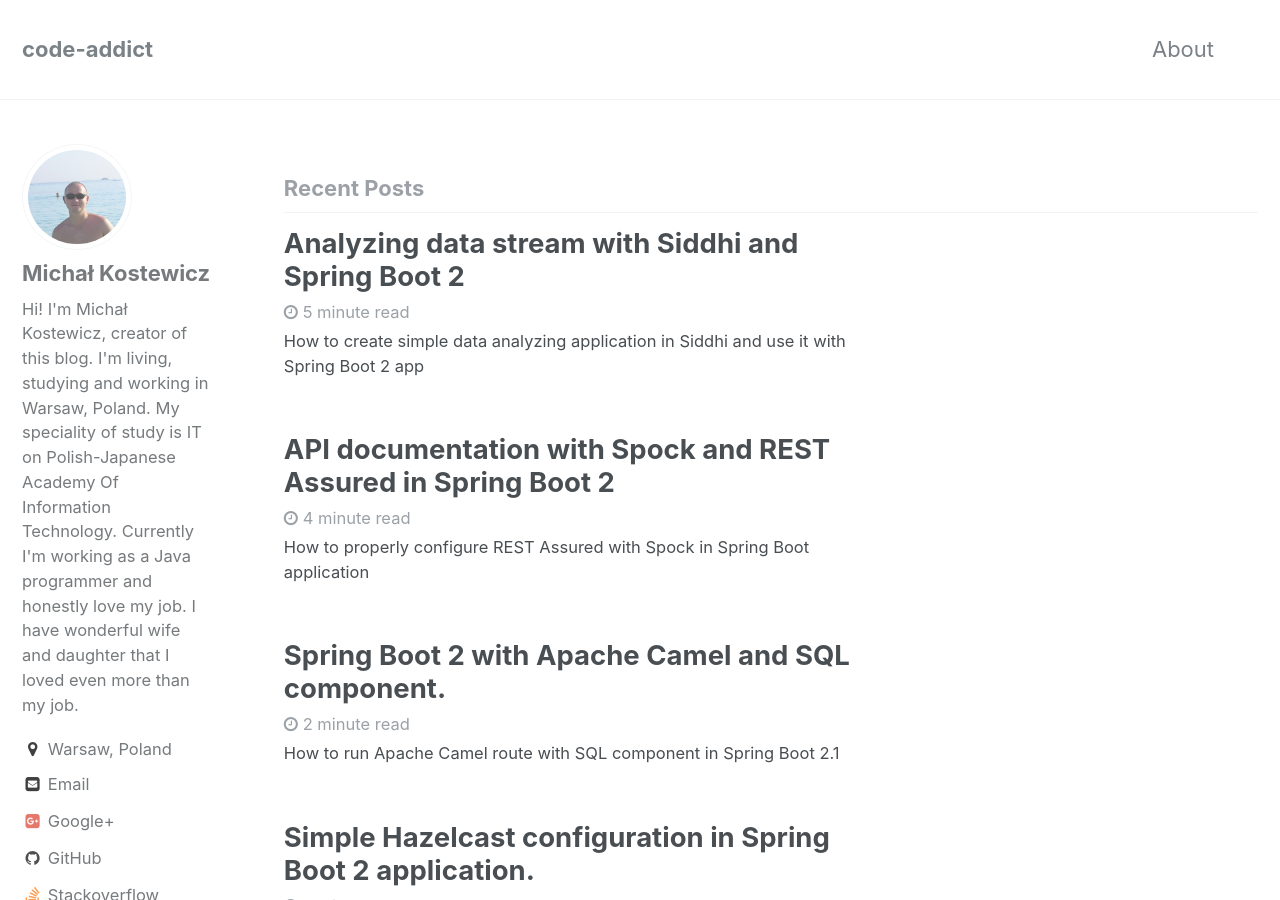
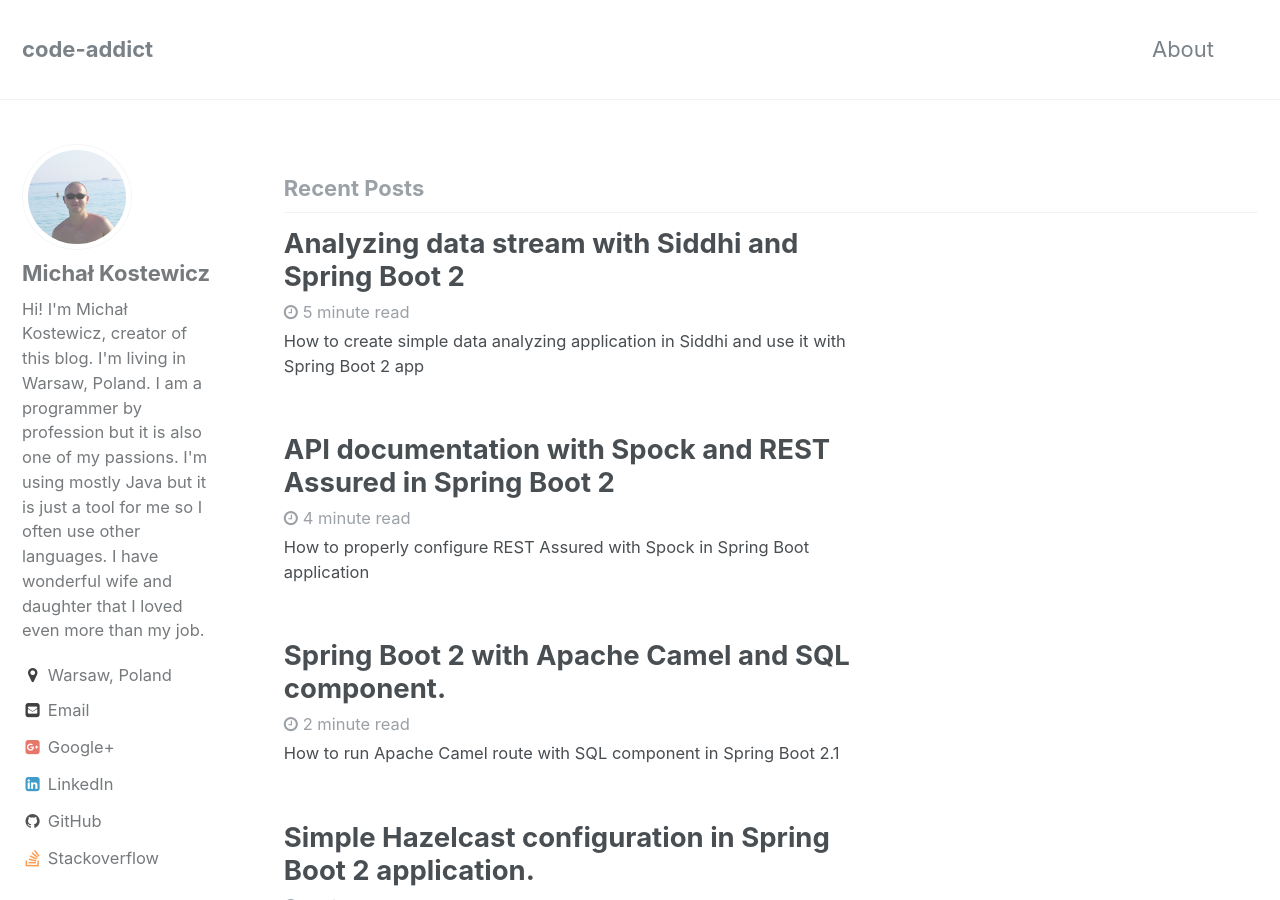
Before and after one commit to k0staa/k0staa.github.io, a Jekyll site: the page built from index.html, in a window 1280 px wide and 900 px high. Built offline with Jekyll 4.4.1, drawn with Linux system fonts in a browser that asks for light colours; the list of posts is cut into pages by our own code.

Commit message:
Update profile data in configuation file

```diff
--- a/_config.yml
+++ b/_config.yml
@@ -10,7 +10,7 @@ locale                   : "pl"
 title                    : "code-addict"
 title_separator          : "-"
 name                     : "Michał Kostewicz"
-description              : "Blog about software development. It's my hobby to write lines of code and deepen new technologies and I'd like to share my passion with you! I will write about Java, Python, C#, C++,realtional and not relational databases, machine learning amd data mining."
+description              : "Blog about software development. It's my hobby to write lines of code and deepen new technologies and I'd like to share my passion with you! I will write about Java, Python, C#, C++,relational and not relational databases, machine learning, data mining... so about everything really."
 url                      : "http://code-addict.pl"
 baseurl                  : # the subpath of your site, e.g. "/blog"
 repository               : "k0staa/k0staa.github.io"
@@ -79,7 +79,7 @@ analytics:
 author:
   name             : "Michał Kostewicz"
   avatar           : "/assets/images/my-photo.jpg"
-  bio              : "Hi! I'm Michał Kostewicz, creator of this blog. I'm living, studying and working in Warsaw, Poland. My speciality of study is IT on Polish-Japanese Academy Of Information Technology. Currently I'm working as a Java programmer and honestly love my job. I have wonderful wife and daughter that I loved even more than my job."
+  bio              : "Hi! I'm Michał Kostewicz, creator of this blog. I'm living in Warsaw, Poland. I am a programmer by profession but it is also one of my passions. I'm using mostly Java but it is just a tool for me so I often use other languages. I have wonderful wife and daughter that I loved even more than my job."
   location         : "Warsaw, Poland"
   email            : "m.kostewicz84@gmail.com"
   uri              :
@@ -95,7 +95,7 @@ author:
   keybase          :
   instagram        :
   lastfm           :
-  linkedin         :
+  linkedin         : "michał-kostewicz-49565213a"
   pinterest        :
   soundcloud       :
   stackoverflow    : "4568484/k0staa" # (the last part of your profile url, e.g. http://stackoverflow.com/users/123456/username)
```
